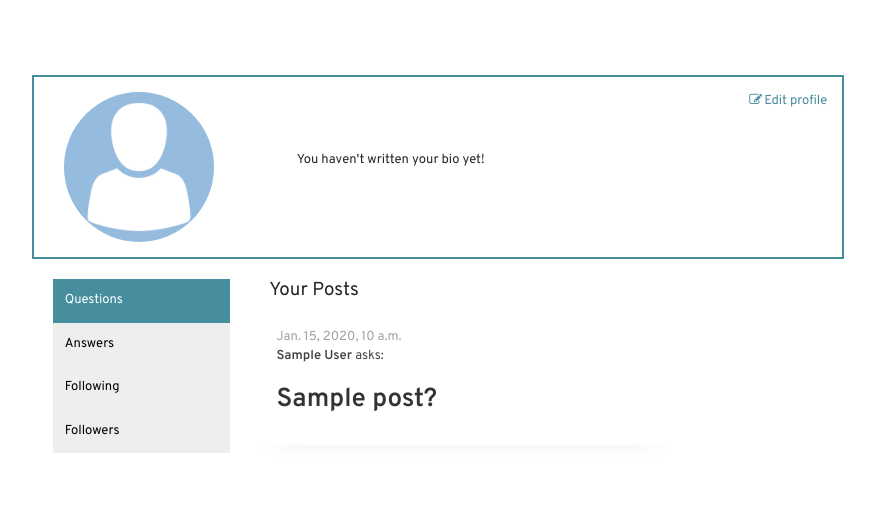
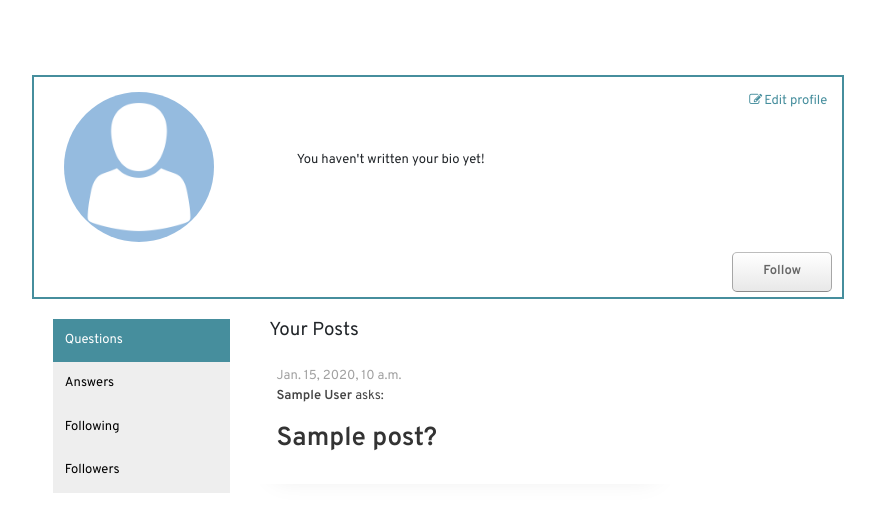
Before and after one commit to UB-ES-19/F2-Quora, a Django app: template Quora/templates/profile.html in a window 1280 px wide. Shown: the top 532 px of the page, without its empty margins (202-1077 px from the left). Run offline with Django 3.2, Linux system fonts and the light colour scheme; the template is opened without the code that fills it: values that come from a table or form of the project are taken from there, others are empty; tables that the repository leaves empty hold one stand-in row (values such as "Sample post"); some libraries are stand-ins or nearby versions.

Commit message:
Add follow/unfollow button (frontend only)

```diff
--- a/Quora/static/css/user_profile.css
+++ b/Quora/static/css/user_profile.css
@@ -156,3 +156,103 @@ div {
     overflow: hidden;
     overflow-wrap: break-word;
 }
+.btn-container{
+
+    margin-right: 5px;
+    margin-bottom: 5px;
+
+}
+
+.btn {
+    cursor:pointer;
+    float: right;
+    -moz-border-radius: 5px;
+    -webkit-border-radius: 5px;
+    border-radius: 5px;
+
+    border:1px solid #a6a6a6;
+    border-top-color:#bdbdbd;
+    border-bottom-color:#8b8a8b;
+
+    padding:9px 14px 9px;
+
+    color:#666666;
+    font-size:13px;
+    background-position:0px 0px;
+
+    font-weight:bold;
+
+    background-color: #ffffff;
+    background-image: -webkit-gradient(linear, left top, left bottom, from(#ffffff), to(#e8e8e8)); /* Saf4+, Chrome */
+    background-image: -webkit-linear-gradient(top, #ffffff, #e8e8e8); /* Chrome 10+, Saf5.1+, iOS 5+ */
+    background-image:    -moz-linear-gradient(top, #ffffff, #e8e8e8); /* FF3.6 */
+    background-image:     -ms-linear-gradient(top, #ffffff, #e8e8e8); /* IE10 */
+    background-image:      -o-linear-gradient(top, #ffffff, #e8e8e8); /* Opera 11.10+ */
+    background-image:         linear-gradient(top, #ffffff, #e8e8e8);
+
+
+
+
+}
+
+.btn:hover {
+    color:#333;
+    border-color:#999;
+    background-color: #468e9d;
+    background-image: -webkit-gradient(linear, left top, left bottom, from(#ffffff), to(#f6f6f6)); /* Saf4+, Chrome */
+    background-image: -webkit-linear-gradient(top, #ffffff, #f6f6f6); /* Chrome 10+, Saf5.1+, iOS 5+ */
+    background-image:    -moz-linear-gradient(top, #ffffff, #f6f6f6); /* FF3.6 */
+    background-image:     -ms-linear-gradient(top, #ffffff, #f6f6f6); /* IE10 */
+    background-image:      -o-linear-gradient(top, #ffffff, #f6f6f6); /* Opera 11.10+ */
+    background-image:         linear-gradient(top, #ffffff, #f6f6f6);
+}
+.btn:active{
+    background-image: -webkit-gradient(linear, left top, left bottom, from(#e8e8e8), to(#ffffff)); /* Saf4+, Chrome */
+    background-image: -webkit-linear-gradient(top, #e8e8e8, #ffffff); /* Chrome 10+, Saf5.1+, iOS 5+ */
+    background-image:    -moz-linear-gradient(top, #e8e8e8, #ffffff); /* FF3.6 */
+    background-image:     -ms-linear-gradient(top, #e8e8e8, #ffffff); /* IE10 */
+    background-image:      -o-linear-gradient(top, #e8e8e8, #ffffff); /* Opera 11.10+ */
+    background-image:         linear-gradient(top, #e8e8e8, #ffffff);
+}
+.btn:focus {
+    outline: none;
+    background-color: #468e9d;
+}
+
+
+/* Follow Button Styles */
+
+button.followButton{
+    width:100px;
+
+}
+button.followButton.following{
+    background-color: #468e9d;
+    background-repeat: repeat-x;
+    background-image: -khtml-gradient(linear, left top, left bottom, from(##6db1bf), to(#468e9d));
+    background-image: -moz-linear-gradient(top, #6db1bf, #468e9d);
+    background-image: -ms-linear-gradient(top, #6db1bf, #468e9d);
+    background-image: -webkit-gradient(linear, left top, left bottom, color-stop(0%, #6db1bf), color-stop(100%, #468e9d));
+    background-image: -webkit-linear-gradient(top, #6db1bf, #468e9d);
+    background-image: -o-linear-gradient(top, #6db1bf, #468e9d);
+    background-image: linear-gradient(top, #6db1bf, #468e9d);
+    filter: progid:DXImageTransform.Microsoft.gradient(startColorstr='#6db1bf', endColorstr='#468e9d', GradientType=0);
+    text-shadow: 0 -1px 0 rgba(0, 0, 0, 0.25);
+    border-color: #57A957 #57A957 #3D773D;
+    border-color: rgba(0, 0, 0, 0.1) rgba(0, 0, 0, 0.1) rgba(0, 0, 0, 0.25);
+    color:#fff;
+}
+button.followButton.unfollow{
+    background-color: #C43C35;
+    background-repeat: repeat-x;
+    background-image: -khtml-gradient(linear, left top, left bottom, from(#ee5f5b), to(#c43c35));
+    background-image: -moz-linear-gradient(top, #ee5f5b, #c43c35);
+    background-image: -ms-linear-gradient(top, #ee5f5b, #c43c35);
+    background-image: -webkit-gradient(linear, left top, left bottom, color-stop(0%, #ee5f5b), color-stop(100%, #c43c35));
+    background-image: -webkit-linear-gradient(top, #ee5f5b, #c43c35);
+    background-image: -o-linear-gradient(top, #ee5f5b, #c43c35);
+    background-image: linear-gradient(top, #ee5f5b, #c43c35);
+    filter: progid:DXImageTransform.Microsoft.gradient(startColorstr='#ee5f5b', endColorstr='#c43c35', GradientType=0);
+    text-shadow: 0 -1px 0 rgba(0, 0, 0, 0.25);
+    border-color: rgba(0, 0, 0, 0.1) rgba(0, 0, 0, 0.1) rgba(0, 0, 0, 0.25);
+}
--- a/Quora/templates/base.html
+++ b/Quora/templates/base.html
@@ -204,6 +204,9 @@
         }
     </script>
 
+    <script src="https://code.jquery.com/jquery-3.4.1.slim.min.js" integrity="sha384-J6qa4849blE2+poT4WnyKhv5vZF5SrPo0iEjwBvKU7imGFAV0wwj1yYfoRSJoZ+n" crossorigin="anonymous"></script>
+    <script src="https://cdn.jsdelivr.net/npm/popper.js@1.16.0/dist/umd/popper.min.js" integrity="sha384-Q6E9RHvbIyZFJoft+2mJbHaEWldlvI9IOYy5n3zV9zzTtmI3UksdQRVvoxMfooAo" crossorigin="anonymous"></script>
+    <script src="https://stackpath.bootstrapcdn.com/bootstrap/4.4.1/js/bootstrap.min.js" integrity="sha384-wfSDF2E50Y2D1uUdj0O3uMBJnjuUD4Ih7YwaYd1iqfktj0Uod8GCExl3Og8ifwB6" crossorigin="anonymous"></script>
 </body>
 
 </html>
--- a/Quora/templates/profile.html
+++ b/Quora/templates/profile.html
@@ -32,7 +32,12 @@
                         <p>You haven't written your bio yet!</p>
                         {% endif %}
                     </div>
+
                 </div>
+
+            </div>
+            <div class="btn-container">
+                <button class="btn followButton" rel="6">Follow</button>
             </div>
         </div>
         <div class="Content">
@@ -168,6 +173,40 @@
             reader.readAsDataURL(input.files[0]);
         }
     }
+
+    $('div.btn-container').on('click', 'button.followButton', function(e){
+        e.preventDefault();
+        $button = $(this);
+        if($button.hasClass('following')){
+
+            //$.ajax(); Do Unfollow
+
+            $button.removeClass('following');
+            $button.removeClass('unfollow');
+            $button.text('Follow');
+        } else {
+
+            // $.ajax(); Do Follow
+
+            $button.addClass('following');
+            $button.text('Following');
+        }
+    });
+
+    $('div.btn-container').on('mouseover', 'button.followButton', function(){
+        $button = $(this);
+        if($button.hasClass('following')){
+            $button.addClass('unfollow');
+            $button.text('Unfollow');
+        }
+    });
+    $('div.btn-container').on('mouseout', 'button.followButton', function(){
+        $button = $(this);
+        if($button.hasClass('following')){
+            $button.removeClass('unfollow');
+            $button.text('Following');
+        }
+    });
 </script>
 
 {% endblock content %}
```
